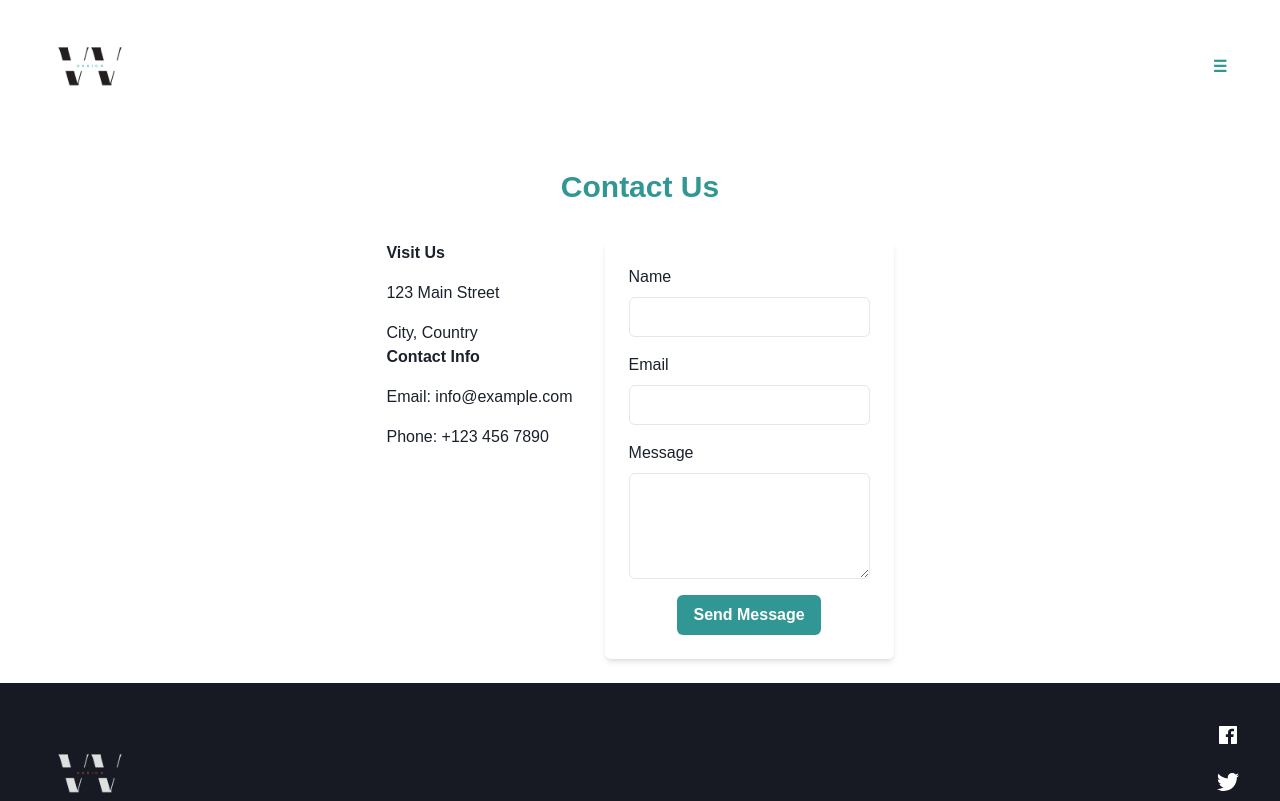
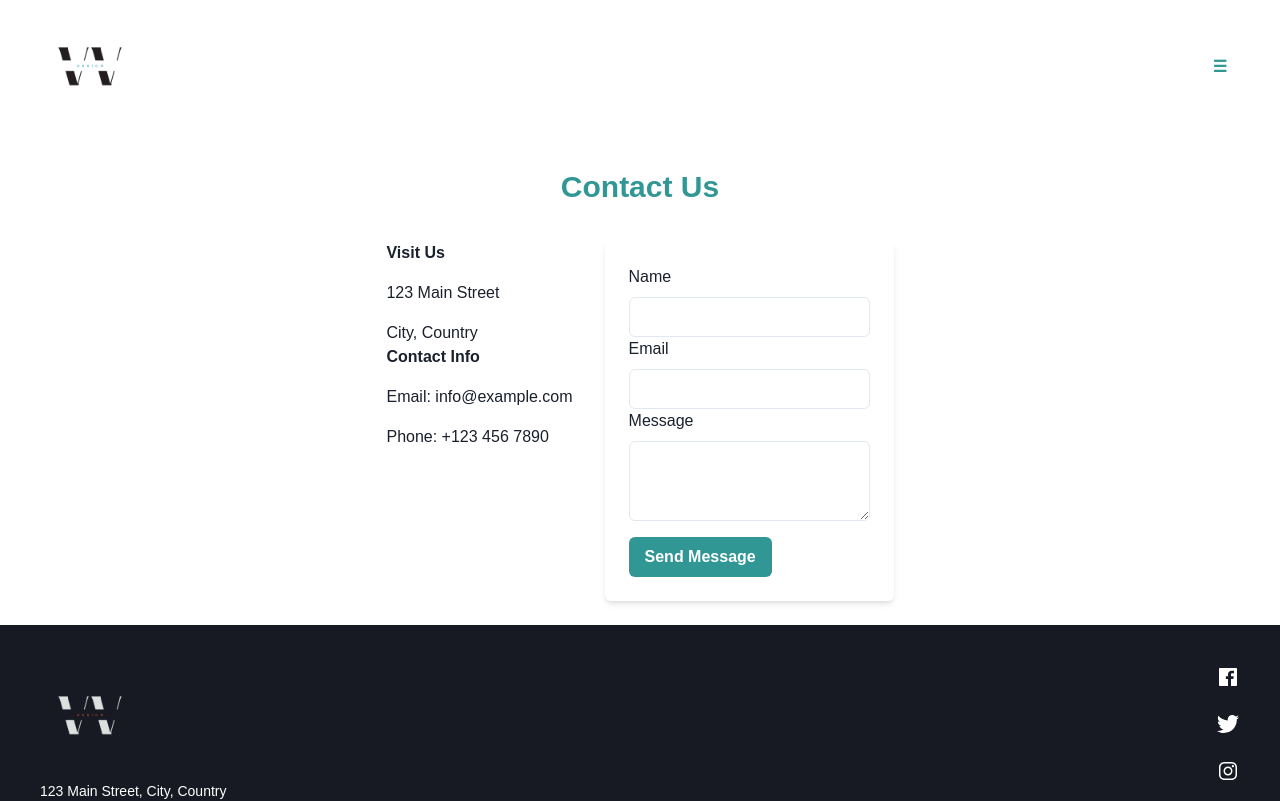
Before and after one commit to JvyJay/vv-design, a React (Create React App) app: page /contact in a window 1280 px wide. Shown: the top 801 px of the page. Built offline with nearby package versions, Linux system fonts and the light colour scheme.

Commit message:
form validation

```diff
--- a/package.json
+++ b/package.json
@@ -9,6 +9,7 @@
     "@testing-library/jest-dom": "^5.17.0",
     "@testing-library/react": "^13.4.0",
     "@testing-library/user-event": "^13.5.0",
+    "formik": "^2.4.3",
     "framer-motion": "^10.13.0",
     "react": "^18.2.0",
     "react-dom": "^18.2.0",
@@ -16,7 +17,8 @@
     "react-reveal": "^1.2.2",
     "react-router-dom": "^6.14.2",
     "react-scripts": "5.0.1",
-    "web-vitals": "^2.1.4"
+    "web-vitals": "^2.1.4",
+    "yup": "^1.2.0"
   },
   "scripts": {
     "start": "react-scripts start",
--- a/src/components/ContactForm.js
+++ b/src/components/ContactForm.js
@@ -1,24 +1,61 @@
 import React from 'react';
-import { Box, Button, FormControl, FormLabel, Input, Textarea, VStack } from '@chakra-ui/react';
+import { Box, Button, FormControl, FormLabel, Input, Textarea } from '@chakra-ui/react';
+import { Formik, Form, Field, ErrorMessage } from 'formik';
+import * as Yup from 'yup';
 
 const ContactForm = () => {
   return (
     <Box mb={6} p={6} bg="white" borderRadius="md" boxShadow="md">
-      <VStack spacing={4}>
-        <FormControl id="name">
+      <Formik
+        initialValues={{ name: '', email: '', message: '' }}
+        validationSchema={Yup.object({
+          name: Yup.string().required('Required'),
+          email: Yup.string().email('Invalid email address').required('Required'),
+          message: Yup.string().required('Required'),
+        })}
+        onSubmit={(values, { resetForm }) => {
+          // Handle form submission here (e.g., send data to backend)
+          console.log(values);
+          // Reset the form after submission
+          resetForm();
+        }}
+      >
+        <Form>
+          <Field name="name">
+            {({ field }) => (
+              <FormControl id="name" isInvalid={field.value && field.value.length === 0}>
                 <FormLabel>Name</FormLabel>
-          <Input type="text" />
+                <Input {...field} />
+                <ErrorMessage style={{ color: 'red' }} name="name" component="div" color="red.500" />
               </FormControl>
-        <FormControl id="email">
+            )}
+          </Field>
+
+          <Field name="email">
+            {({ field }) => (
+              <FormControl id="email" isInvalid={field.value && !/^\S+@\S+\.\S+$/.test(field.value)}>
                 <FormLabel>Email</FormLabel>
-          <Input type="email" />
+                <Input {...field} />
+                <ErrorMessage style={{ color: 'red' }} name="email" component="div" color="red.500" />
               </FormControl>
-        <FormControl id="message">
+            )}
+          </Field>
+
+          <Field name="message">
+            {({ field }) => (
+              <FormControl id="message" isInvalid={field.value && field.value.length === 0}>
                 <FormLabel>Message</FormLabel>
-          <Textarea rows={4} />
+                <Textarea {...field} />
+                <ErrorMessage style={{ color: 'red' }} name="message" component="div" color="red.500" />
               </FormControl>
-        <Button colorScheme="teal">Send Message</Button>
-      </VStack>
+            )}
+          </Field>
+
+          <Button type="submit" colorScheme="teal" mt={4}>
+            Send Message
+          </Button>
+        </Form>
+      </Formik>
     </Box>
   );
 };
```
Also changed, not shown: 1 other file (tests, documents, lock files or other folders). Lines whose indentation alone changed are shown as unchanged.
